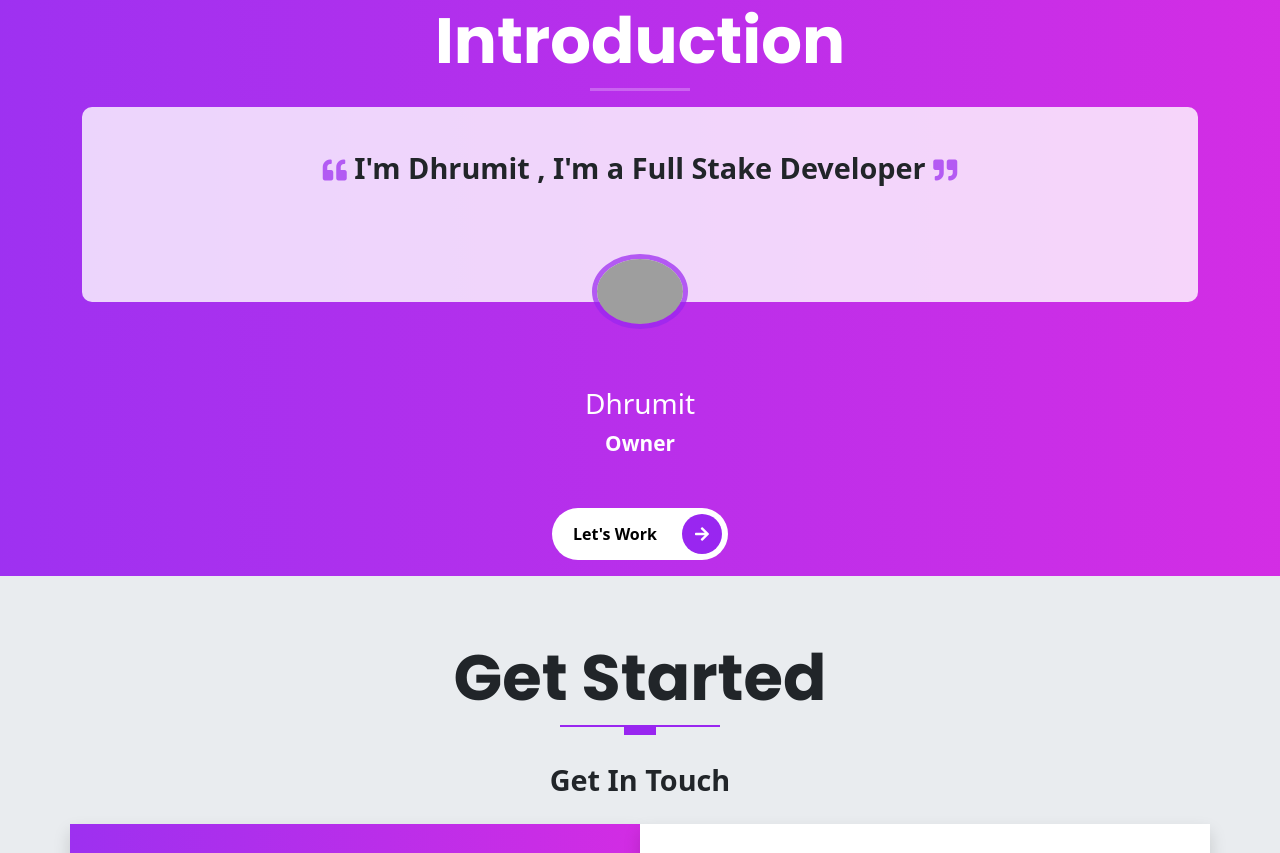
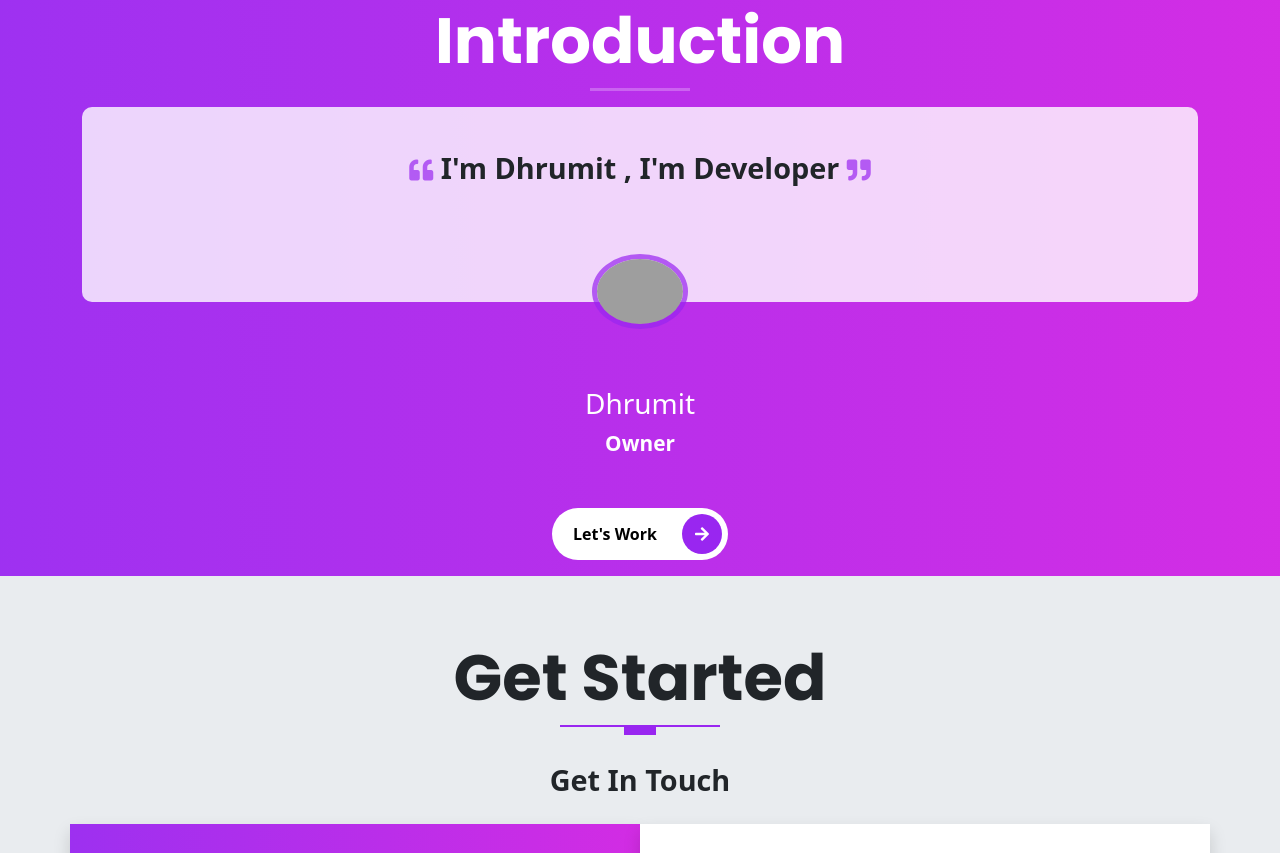
Before and after one commit to DhrumitBoricha/Prtfolio, a website: page index.html in a window 1280 px wide. Shown: the part 3189-4042 px from the top of the page. Drawn offline with nearby package versions, Linux system fonts and the light colour scheme; files that its build step writes are made by us from their sources; grey boxes are pictures that could not be loaded.

Commit message:
Update index.html

```diff
--- a/index.html
+++ b/index.html
@@ -174,7 +174,7 @@
             <div class="testimonials__card">
               <p class="lh-lg">
                 <i class="fas fa-quote-left"></i>
-                I'm Dhrumit , I'm a Full Stake Developer
+                I'm Dhrumit , I'm Developer
                 <i class="fas fa-quote-right"></i>
                 <br>
                 <br>
```
